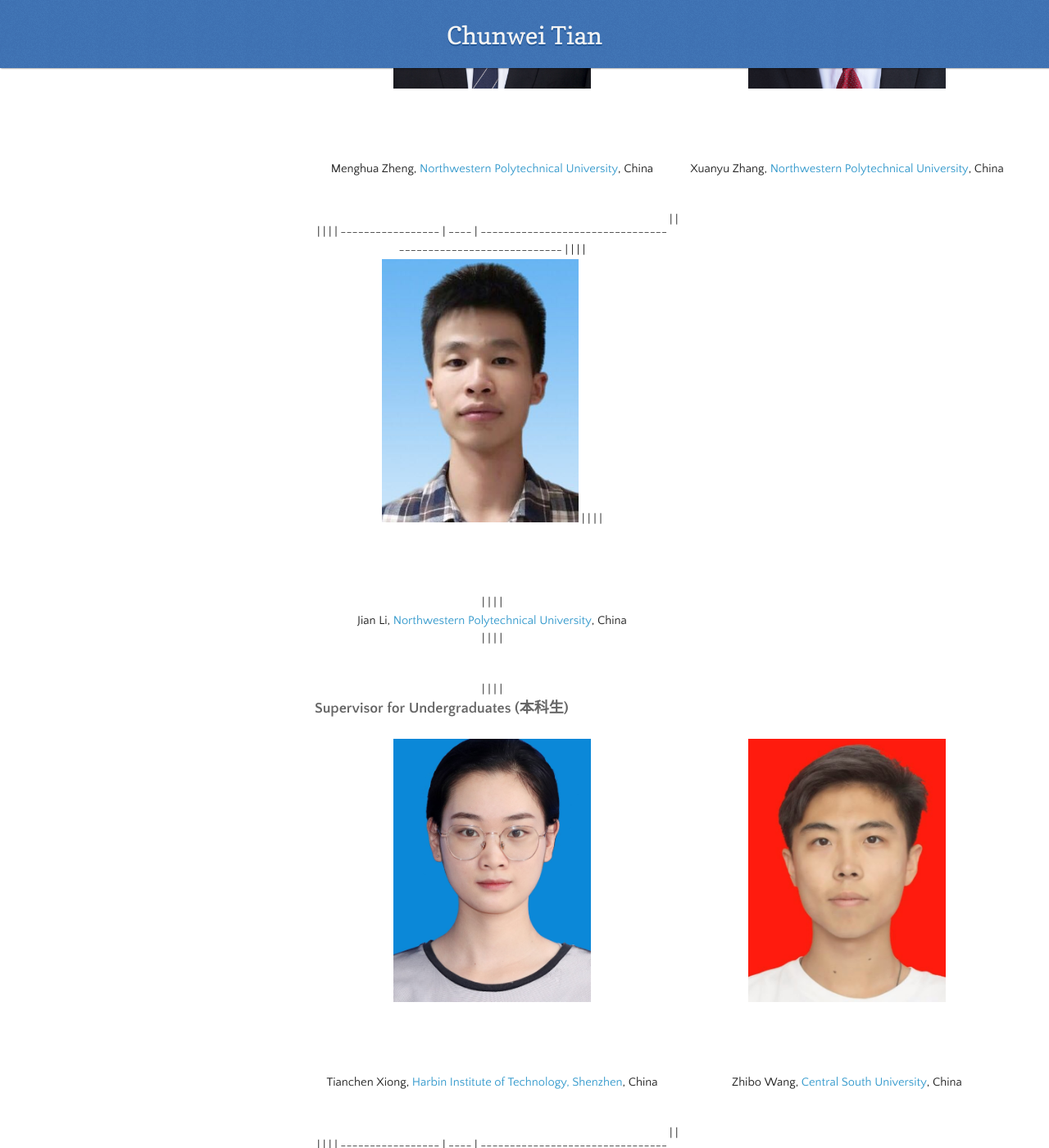
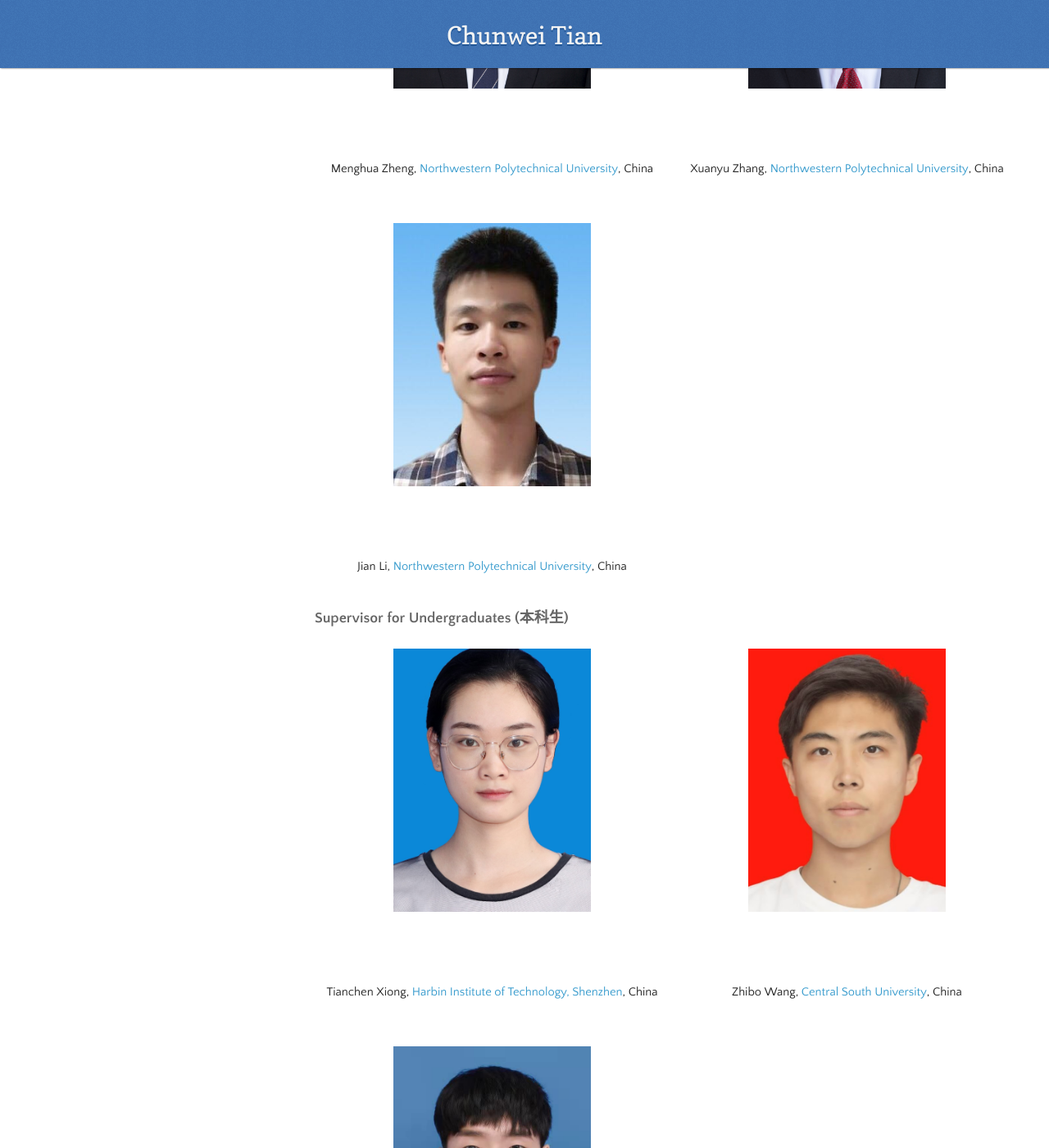
Before and after one commit to hellloxiaotian/hellloxiaotian.github.io, a Jekyll site: the page built from index.md, in a window 1280 px wide and 1400 px high, scrolled down 8685 px. Shown: the whole window at 82% size. Built offline with Jekyll 4.4.1, drawn with Linux system fonts in a browser that asks for light colours; nearby versions of some CDN libraries; our own code applies the rules of GitHub Pages for plain Markdown files; the repository's description, which GitHub fills in, is left out; some of the changed text lies outside the part shown.

Commit message:
Update index.md

```diff
--- a/index.md
+++ b/index.md
@@ -363,14 +363,13 @@
    <div class="desc_blank_2"> </div>
   </div>
 
+  <div class="img">
+   <img src="picture/Jian Li.jpg" >
+   <div class="desc_blank"> </div>
+   <div class="desc">  Jian Li, <a href = "https://www.nwpu.edu.cn">Northwestern Polytechnical University</a>, China</div>
+   <div class="desc_blank_2"> </div>
+  </div>
 
-| <div class="img"> |      |                                                              |
-| ----------------- | ---- | ------------------------------------------------------------ |
-|                   |      | <img src="picture/Jian Li.jpg" >                             |
-|                   |      | <div class="desc_blank"> </div>                              |
-|                   |      | <div class="desc">  Jian Li, <a href = "https://www.nwpu.edu.cn">Northwestern Polytechnical University</a>, China</div> |
-|                   |      | <div class="desc_blank_2"> </div>                            |
-|                   |      | </div>                                                       |
 
 </div>
 
@@ -390,13 +389,13 @@
      <div class="desc"> Zhibo Wang,  <a href = "http://www.csu.edu.cn/">Central South University</a>, China</div>
      <div class="desc_blank_2"> </div>
     </div>
-| <div class="img"> |      |                                                              |
-| ----------------- | ---- | ------------------------------------------------------------ |
-|                   |      | <img src="picture/Yingpeng Ma.jpg" >                         |
-|                   |      | <div class="desc_blank"> </div>                              |
-|                   |      | <div class="desc">  Yingpeng Ma, <a href = "https://www.nwpu.edu.cn">Northwestern Polytechnical University</a>, China</div> |
-|                   |      | <div class="desc_blank_2"> </div>                            |
-|                   |      | </div>                                                       |
+
+     <div class="img" width = "50%">
+     <img src="picture/Yingpeng Ma.jpg" >
+     <div class="desc_blank"> </div>
+     <div class="desc"> Yingpeng Ma, <a href = "https://www.nwpu.edu.cn">Northwestern Polytechnical University</a> , China</div>
+     <div class="desc_blank_2"> </div>
+    </div>
 
 </div>
 
```
